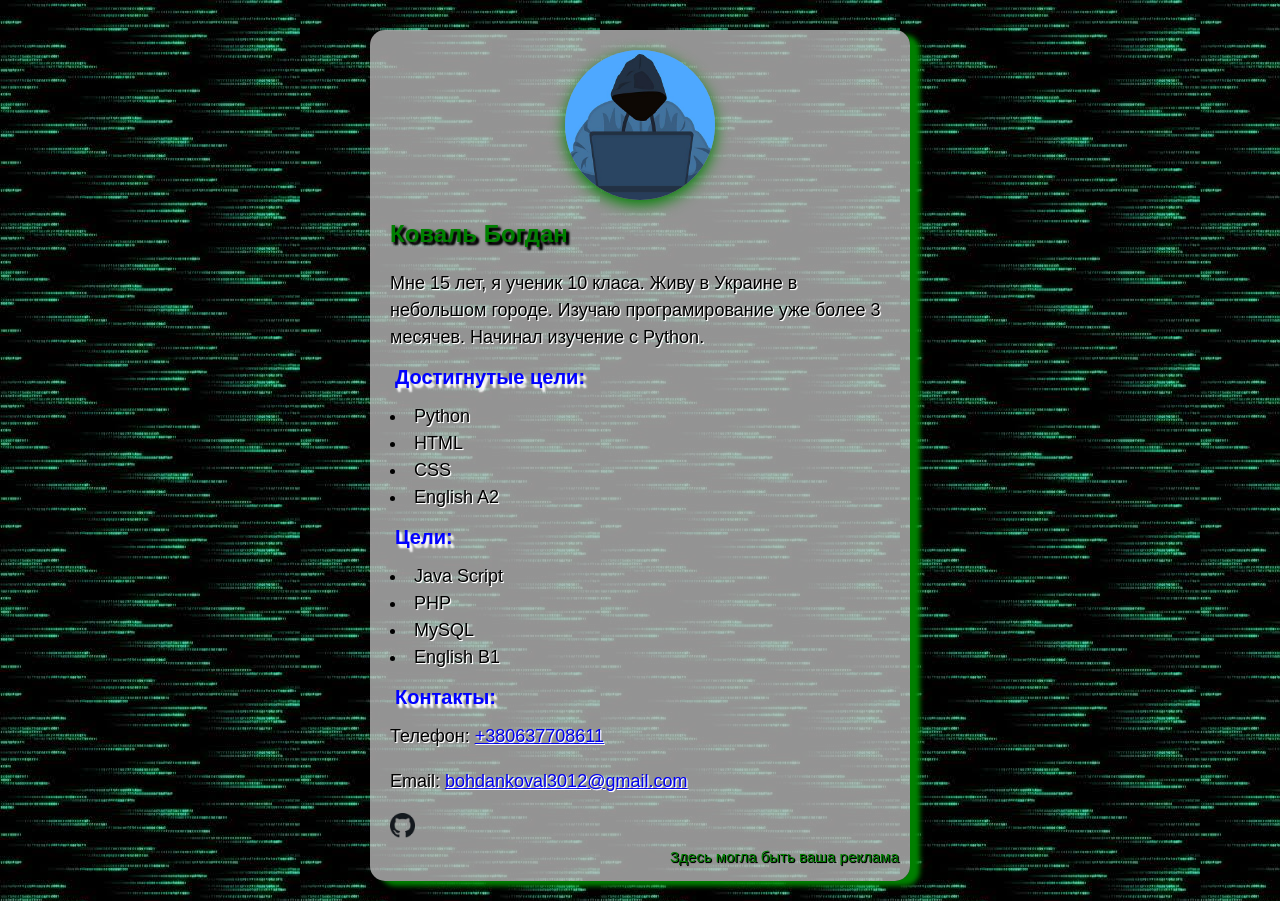
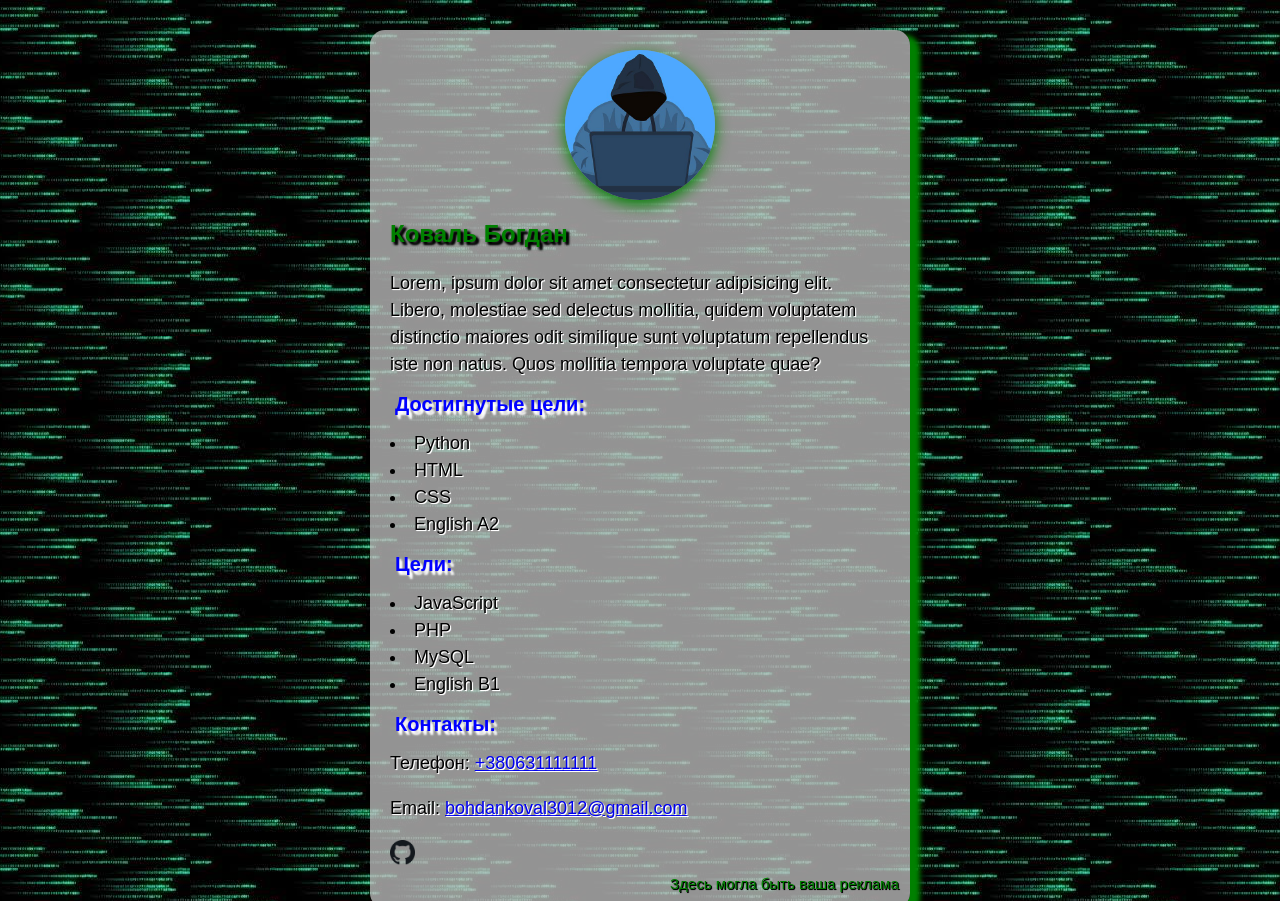
Before and after one commit to HSFantast1k/My-portfolio-Last, a plain HTML site: page index.html in a window 1280 px wide. Shown: the top 901 px of the page. Drawn offline with Linux system fonts and the light colour scheme.

Commit message:
Add files via upload

```diff
--- a/css/style.css
+++ b/css/style.css
@@ -1,6 +1,9 @@
 body {
     motion: auto;
     background: url("../img/fon.jpg");
+    background-position: top center;
+    /* background-repeat: no-repeat;
+    background-size: cover; */
     font-family: Arial, Helvetica, sans-serif;
     line-height: 1.5;
     font-size: 18px;
--- a/index.html
+++ b/index.html
@@ -11,8 +11,7 @@
             <img class= "card-photo" src="img/Ava 2.jpg" alt="Изображение не найдено"
             height="150px">
             <h1 class="card-title">Коваль Богдан</h1>
-            <p>Мне 15 лет, я ученик 10 класа. Живу в Украине в небольшом городе.
-                Изучаю програмирование уже более 3 месячев. Начинал изучение с Python.
+            <p>Lorem, ipsum dolor sit amet consectetur adipisicing elit. Libero, molestiae sed delectus mollitia, quidem voluptatem distinctio maiores odit similique sunt voluptatum repellendus iste non natus. Quos mollitia tempora voluptate quae?
             <h4 class="card-subtitle">Достигнутые цели:</h4>
             <ul class="card-list-skills">
                 <li>Python</li>
@@ -22,13 +21,13 @@
             </ul>
             <h4 class="card-subtitle">Цели:</h4>
             <ul class="card-list-skills">
-                <li>Java Script</li>
+                <li>JavaScript</li>
                 <li>PHP</li>
                 <li>MySQL</li>
                 <li>English B1</li>
             </ul>
             <h4 class="card-subtitle">Контакты:</h4>
-            <p>Телефон: <a href="tel:+380637708611">+380637708611</a></p>
+            <p>Телефон: <a href="tel:+380637708611">+380631111111</a></p>
             <p>Email: <a href="mailto:bohdankoval3012@gmail.com">bohdankoval3012@gmail.com</a></p>
             <a href="https://github.com/HSFantast1k" target="_blank"><img class="photo-badge" src="img/Git Hub.png"
                  alt="Изображение не найдено" height="25px"></a>
```
Also changed, not shown: img/Безымянный.png (added).
